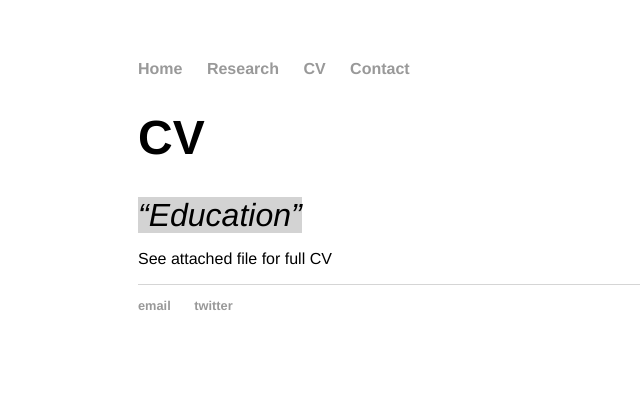
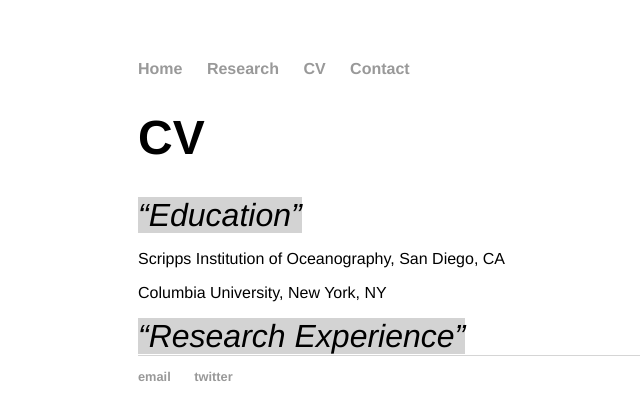
Before and after one commit to cprend/cprend.github.io, a Jekyll site: the page cv/index.html, which Jekyll copies as it is, in a window 1280 px wide. Shown: the top 420 px of the page, without its empty margins (54-694 px from the left). Built offline with Jekyll 4.4.1, drawn with Linux system fonts in a browser that asks for light colours.

Commit message:
Update index.html

```diff
--- a/cv/index.html
+++ b/cv/index.html
@@ -19,7 +19,9 @@
 			<div class="blurb">
 	<h1>CV</h1>
 		<q>Education</q>
-		<p>See attached file for full CV</p>
+		<p>Scripps Institution of Oceanography, San Diego, CA</p>
+		<p>Columbia University, New York, NY</p>
+		<q>Research Experience</q>
 </div><!-- /.blurb -->
 
 			</div><!-- /.container -->
```
